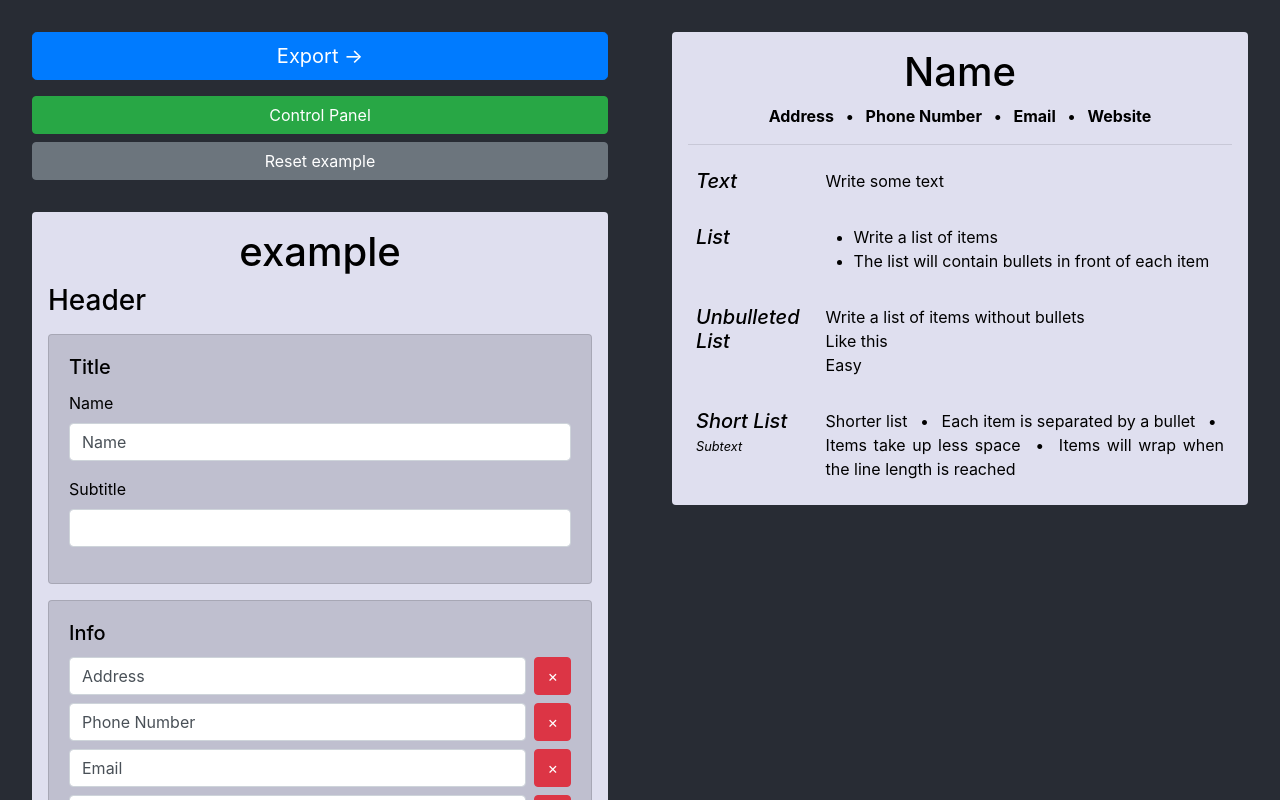
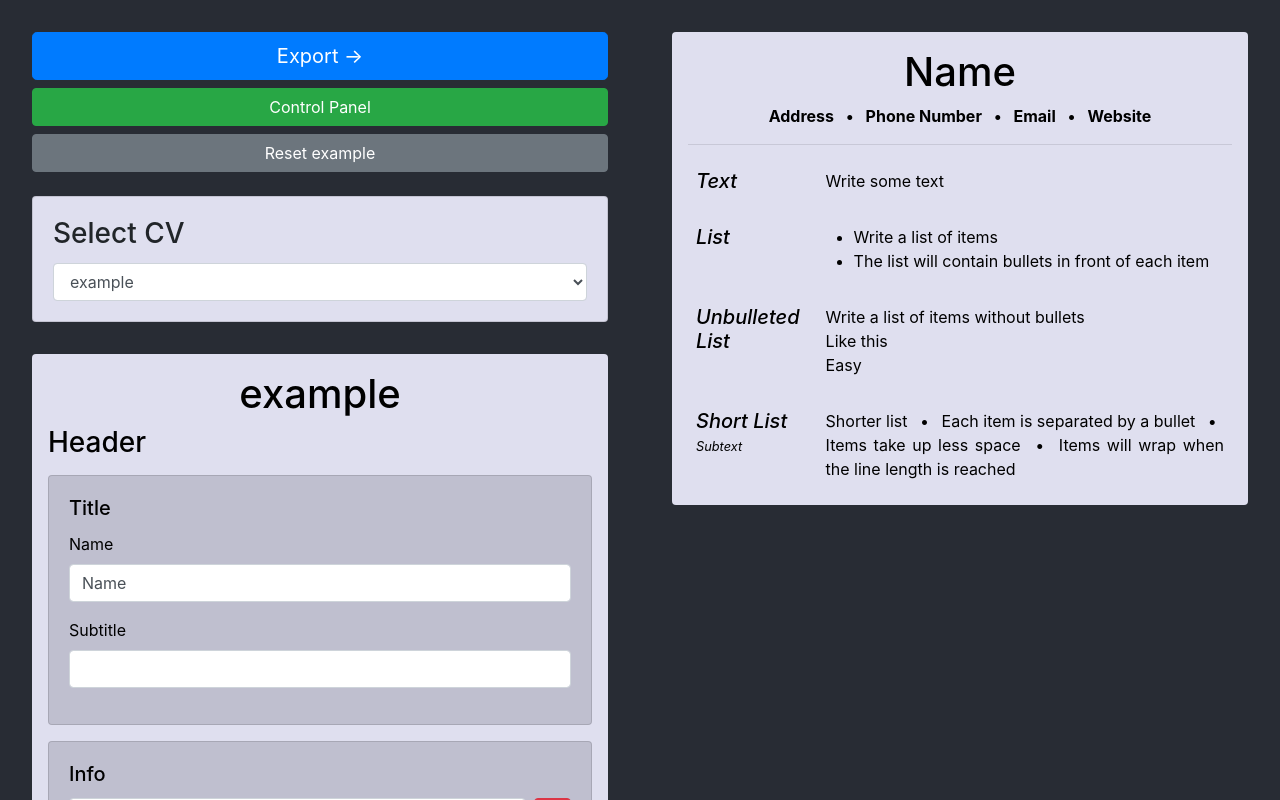
Before and after one commit to WKHAllen/BuildMyCV, a React (Create React App) app: page / in a window 1280 px wide. Built offline with nearby package versions, Linux system fonts and the light colour scheme.

Commit message:
Move select CV button to home page

```diff
--- a/src/components/App.tsx
+++ b/src/components/App.tsx
@@ -79,6 +79,9 @@ export default class App extends React.Component<AppProps, AppState> {
 						<div className="App">
 							<div className="App-Left">
 								<AppControl
+									cvOptions={this.state.cvOptions}
+									openCV={this.state.openCV}
+									selectCV={this.selectCV}
 									resetExample={this.resetExample} />
 								<Editor
 									openCV={this.state.openCV}
--- a/src/components/AppControl.tsx
+++ b/src/components/AppControl.tsx
@@ -1,8 +1,12 @@
 import React from 'react';
 import { Link } from 'react-router-dom';
 import '../css/AppControl.css';
+import ControlledSelect from './ControlledSelect';
 
 export interface AppControlProps {
+	cvOptions: string[];
+	openCV: string;
+	selectCV: (cvName: string) => void;
 	resetExample: () => void;
 }
 
@@ -10,25 +14,42 @@ export default class AppControl extends React.Component<AppControlProps> {
 	render() {
 		return (
 			<div className="AppControl">
-				<div className="ExportButton">
-					<Link
-						to="/export"
-						target="_blank"
-						className="btn btn-primary btn-lg btn-block"
-					>Export &rarr;</Link>
-				</div>
+				<Link
+					to="/export"
+					target="_blank"
+					className="btn btn-primary btn-lg btn-block mb-2"
+				>Export &rarr;</Link>
 				<Link
 					to="/control"
-					className="btn btn-success btn-block">
+					className="btn btn-success btn-block mb-2">
 						Control Panel
 				</Link>
 				<button
 					type="button"
-					className="btn btn-secondary btn-block"
+					className="btn btn-secondary btn-block mb-4"
 					onClick={() => this.props.resetExample()}>
 						Reset example
 				</button>
+				<div className="AppControl-SelectCV card mb-3">
+					<div className="card-body">
+						<h3 className="card-title">Select CV</h3>
+						<ControlledSelect
+							className="form-control"
+							id="cv-select"
+							options={this.arrayToMap(this.props.cvOptions)}
+							value={this.props.openCV}
+							onChange={(event) => this.props.selectCV(event.target.value)} />
+					</div>
+				</div>
 			</div>
 		);
 	}
+
+	private arrayToMap(arr: any[]): any {
+		let arrayMap: any = {};
+		for (const value of arr) {
+			arrayMap[value] = value;
+		}
+		return arrayMap;
+	}
 }
--- a/src/components/ControlPanel.tsx
+++ b/src/components/ControlPanel.tsx
@@ -33,17 +33,6 @@ export default class ControlPanel extends React.Component<ControlPanelProps, Con
 					className="btn btn-primary btn-block mb-3">
 						&larr; Return to home page
 				</Link>
-				<div className="card mb-3">
-					<div className="card-body">
-						<h3 className="card-title">Select CV</h3>
-						<ControlledSelect
-							className="form-control"
-							id="cv-select"
-							options={this.arrayToMap(this.props.cvOptions)}
-							value={this.props.openCV}
-							onChange={(event) => this.props.selectCV(event.target.value)} />
-					</div>
-				</div>
 				<div className="card mb-3">
 					<div className="card-body">
 						<h3 className="card-title">New CV</h3>
--- a/src/css/AppControl.css
+++ b/src/css/AppControl.css
@@ -2,6 +2,6 @@
 	margin-bottom: 32px;
 }
 
-.ExportButton {
-	margin-bottom: 16px;
+.AppControl-SelectCV {
+	background-color: #dfdfef;
 }
```
